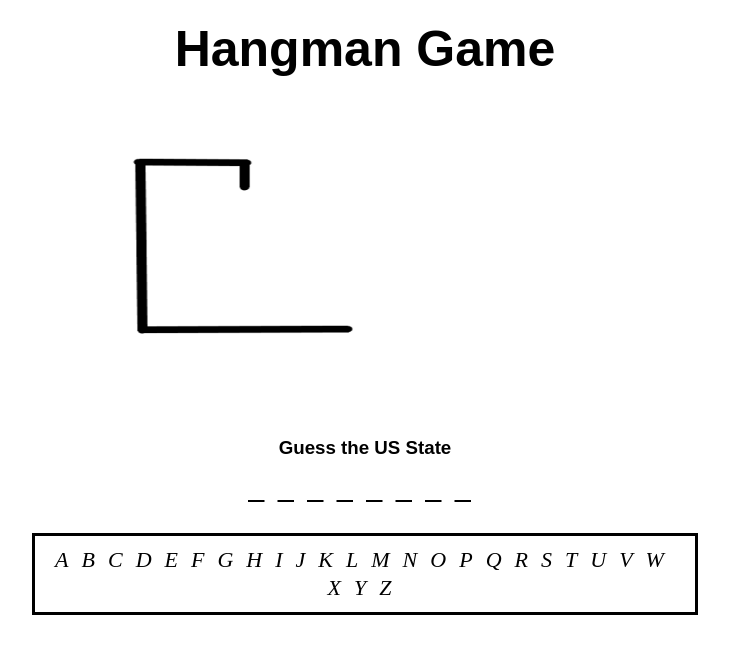
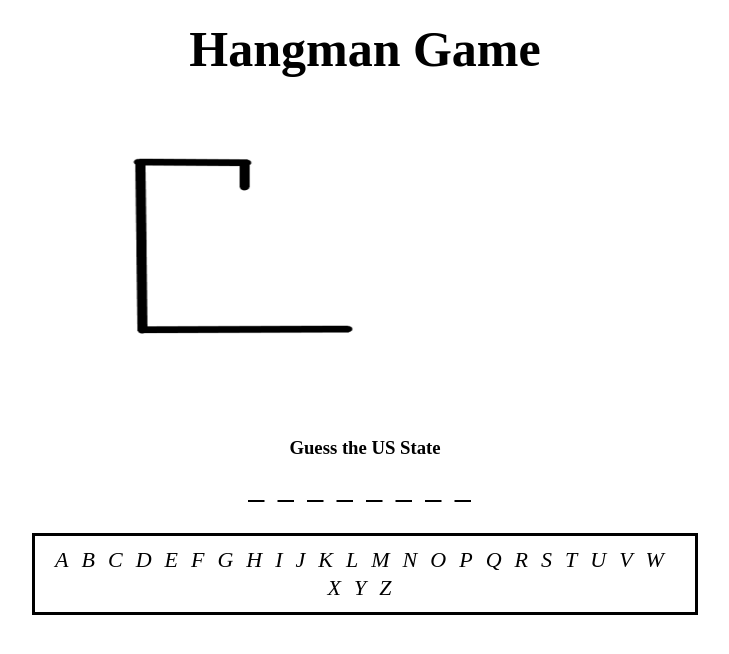
Before and after one commit to sarangspadalkar/hangmanGame, a React (Create React App) app: page / in a window 1280 px wide. Shown: the top 654 px of the page, without its empty margins (275-1004 px from the left). Built offline with nearby package versions, Linux system fonts and the light colour scheme.

Commit message:
changes to UI and font

```diff
--- a/src/components/CorrectGuessList/CorrectGuessList.js
+++ b/src/components/CorrectGuessList/CorrectGuessList.js
@@ -7,7 +7,7 @@ const CorrectGuessList = (props) => {
         textTransform: 'uppercase',
         fontSize: '22px',
         display: 'inline-block',
-        fontFamily: 'Creepster',
+        fontFamily:'cursive',
         fontStyle: 'italic',
     };
     const divStyle = {
@@ -38,7 +38,7 @@ const CorrectGuessList = (props) => {
     const displayText = (!props.lose) ? 'Guess the US State' : 'Correct Answer';
     return (
         <div style={divStyle}>
-            <h3>{displayText}</h3>
+            <h3 style={{fontFamily:'cursive'}}>{displayText}</h3>
             {stateletterList}
     </div>
 
--- a/src/components/Header/Header.js
+++ b/src/components/Header/Header.js
@@ -5,6 +5,7 @@ const Header = () => {
         padding: '20px',
         textAlign: 'center',
         color: 'black',
+        fontFamily:'cursive',
         fontSize: '50px',
         margin: 0
     }
--- a/src/components/TextEntry/TextEntry.js
+++ b/src/components/TextEntry/TextEntry.js
@@ -8,7 +8,7 @@ const TextEntry = (props) => {
         textTransform: 'uppercase',
         fontSize: '22px',
         display: 'inline-block',
-        fontFamily: 'Creepster',
+        fontFamily: 'cursive',
         fontStyle: 'italic',
     };
     const disabledAlphabetStyle = {
```
